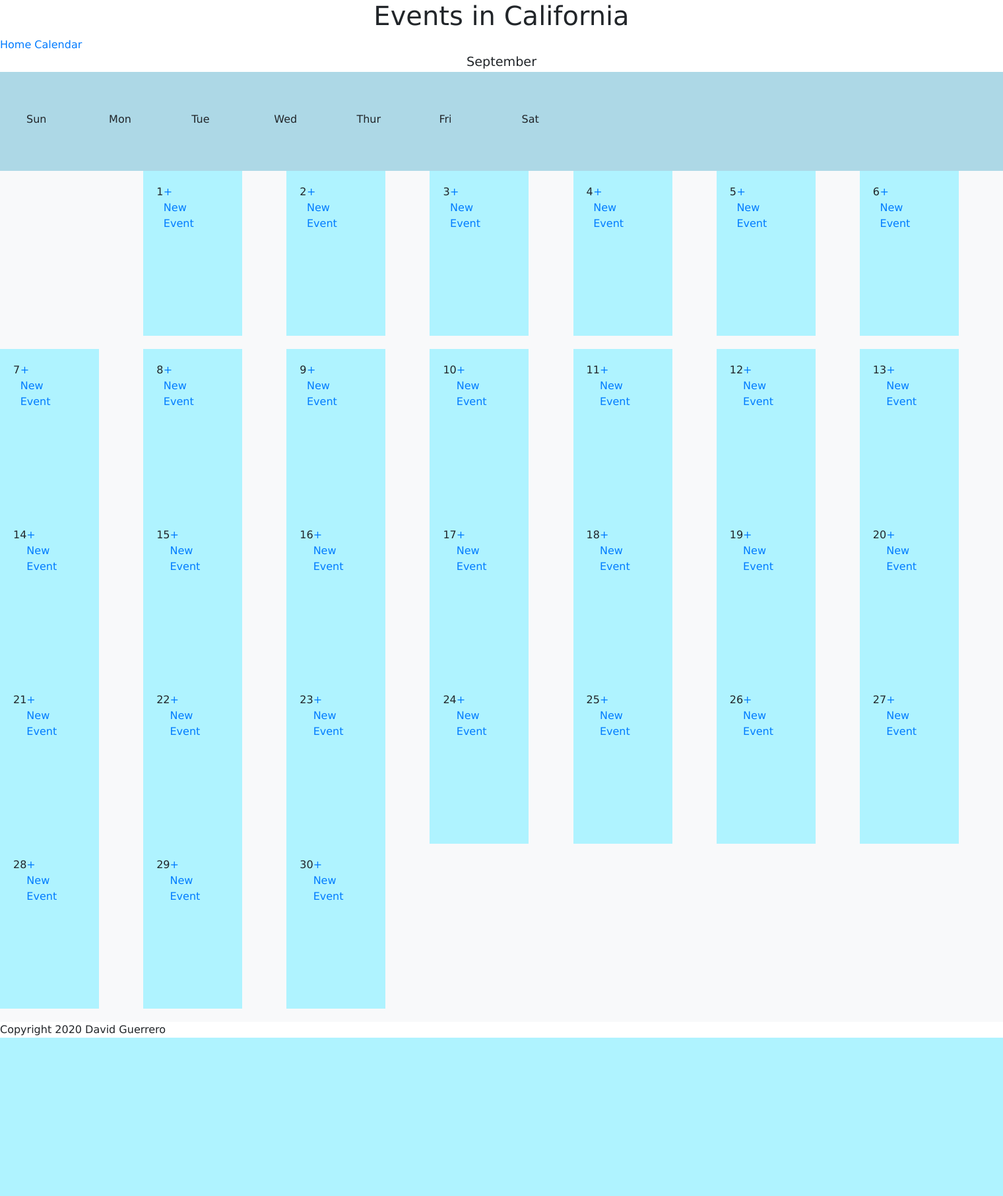
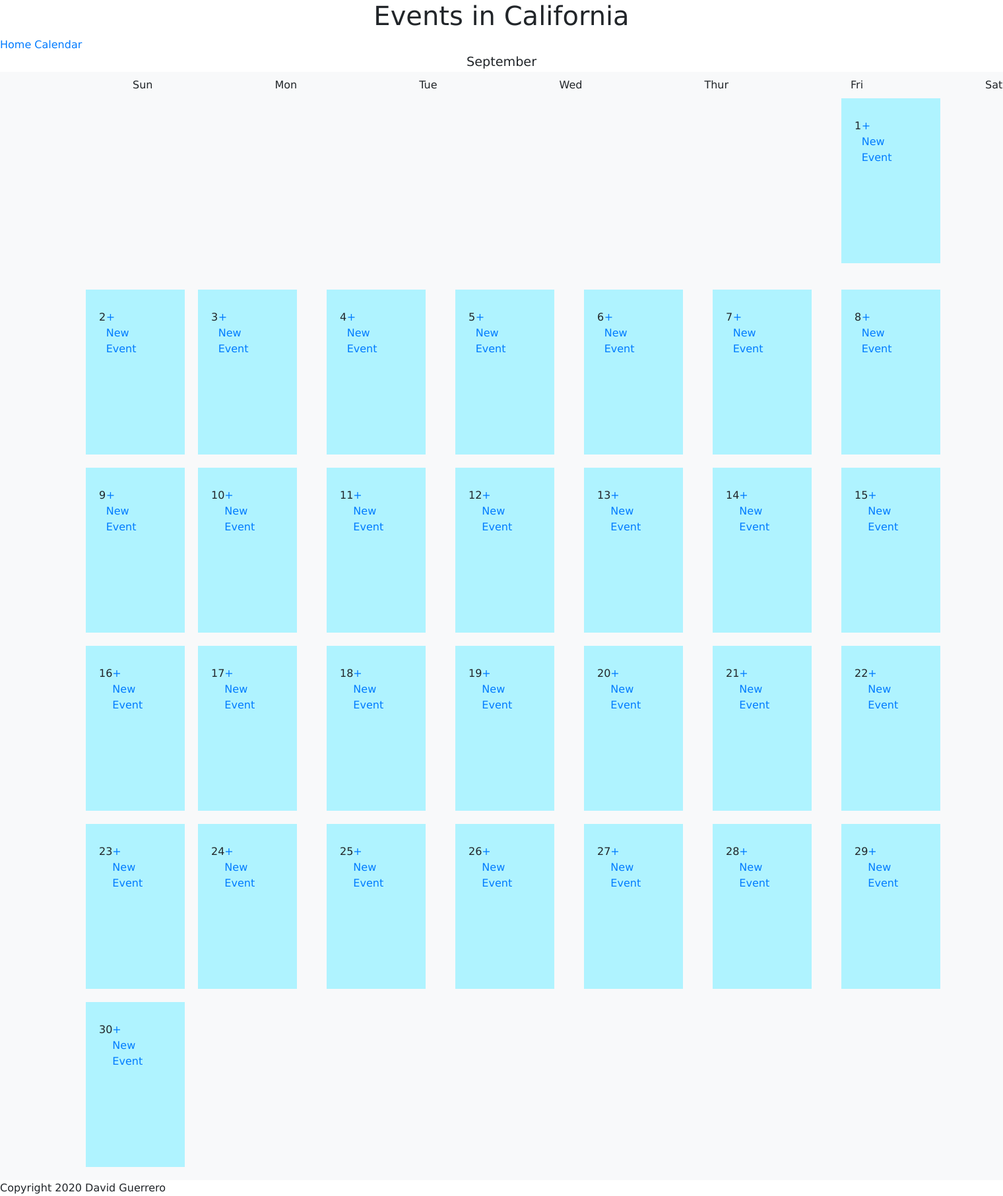
Before and after one commit to Aetrix27/WEB-1.1-Final-Project, a Flask app: page / in a window 1520 px wide. Shown: the whole page at 66% size. Before the commit the page ends 1573 px from the top, so only its background shows below. Run offline with Flask 2, Linux system fonts and the light colour scheme; some libraries are stand-ins or nearby versions.

Commit message:
Fixed styling

```diff
--- a/static/style.css
+++ b/static/style.css
@@ -1,17 +1,9 @@
 * {box-sizing: border-box;}
-ul {list-style-type: none;}
 body {font-family: Verdana, sans-serif;}
 
-#month {
-  padding: 20px;
 
-  width: 100%;
-  background: lightblue;
-  height:150px;
-  font-style:bold;
-  display:inline-block;
-
-
+.nav-item{
+  padding-left:185px;
 }
 
 #zeros{
@@ -30,16 +22,17 @@ body {font-family: Verdana, sans-serif;}
   display: flex;
   background-color: rgb(187, 247, 255);
 }
-.flex-container > div {
-  padding: 70px;
-  margin: 10px;
-  padding: 20px;
-  font-size: 30px;
-  width:100px;
-}
+
 .date-grid {
   display: grid;
   grid-template-columns: repeat(7, 1fr);
+  padding-left:130px;
+  padding-right:130px;
+  grid-gap: 20px;
+}
+
+.date-grid div:first-child {
+  grid-column: 6;
 }
 #monthText{
   font:arial;
@@ -76,9 +69,10 @@ body {font-family: Verdana, sans-serif;}
   border: 1px, black;
   width: 150px;
   height: 250px;
-
   display: grid;
   grid-template-columns: repeat(7, 1fr);
+  padding-top:30px;
+
 
 }
 
@@ -105,3 +99,12 @@ body {font-family: Verdana, sans-serif;}
   display:inline-block;
 
 }
+
+#calendarDay{
+  padding: 20px;
+  border: 1px, black;
+  width: 150px;
+  height: 250px;
+  display: grid;
+  grid-template-columns: repeat(7, 1fr);
+}
--- a/templates/events_list.html
+++ b/templates/events_list.html
@@ -1,20 +1,26 @@
 {% extends 'base.html' %}
 {% block content %}
 <div id = "monthText">{{current_month}}</div>
-<div class = "day-of-the-week">
 
-    <div class="collapse navbar-collapse" id="month">
-        <ul class="navbar-nav mr-auto">
-            <li class="nav-item active">
+
+<nav class="navbar navbar-expand-lg navbar-light bg-light">
+    <button class="navbar-toggler" type="button" data-toggle="collapse" data-target="#navbarSupportedContent" aria-controls="navbarSupportedContent" aria-expanded="false" aria-label="Toggle navigation">
+      <span class="navbar-toggler-icon"></span>
+    </button>
+
+    <div class="collapse navbar-collapse" id="navbarSupportedContent">
+      <ul class="navbar-nav">
+
         {% for calendar_day in calendar_days%}
-            <div class = "monthDaysDiv">
-                {{calendar_day}}
-            </div>
+        <li class="nav-item">
+          <a>  {{calendar_day}}</a>
+        </li>
         {% endfor %}
-        </li>
-        </ul>
+
+      </ul>
+
     </div>
-</div>
+  </nav>
 {% set day = 0 -%}
 
 <section class="bg-light">
```
